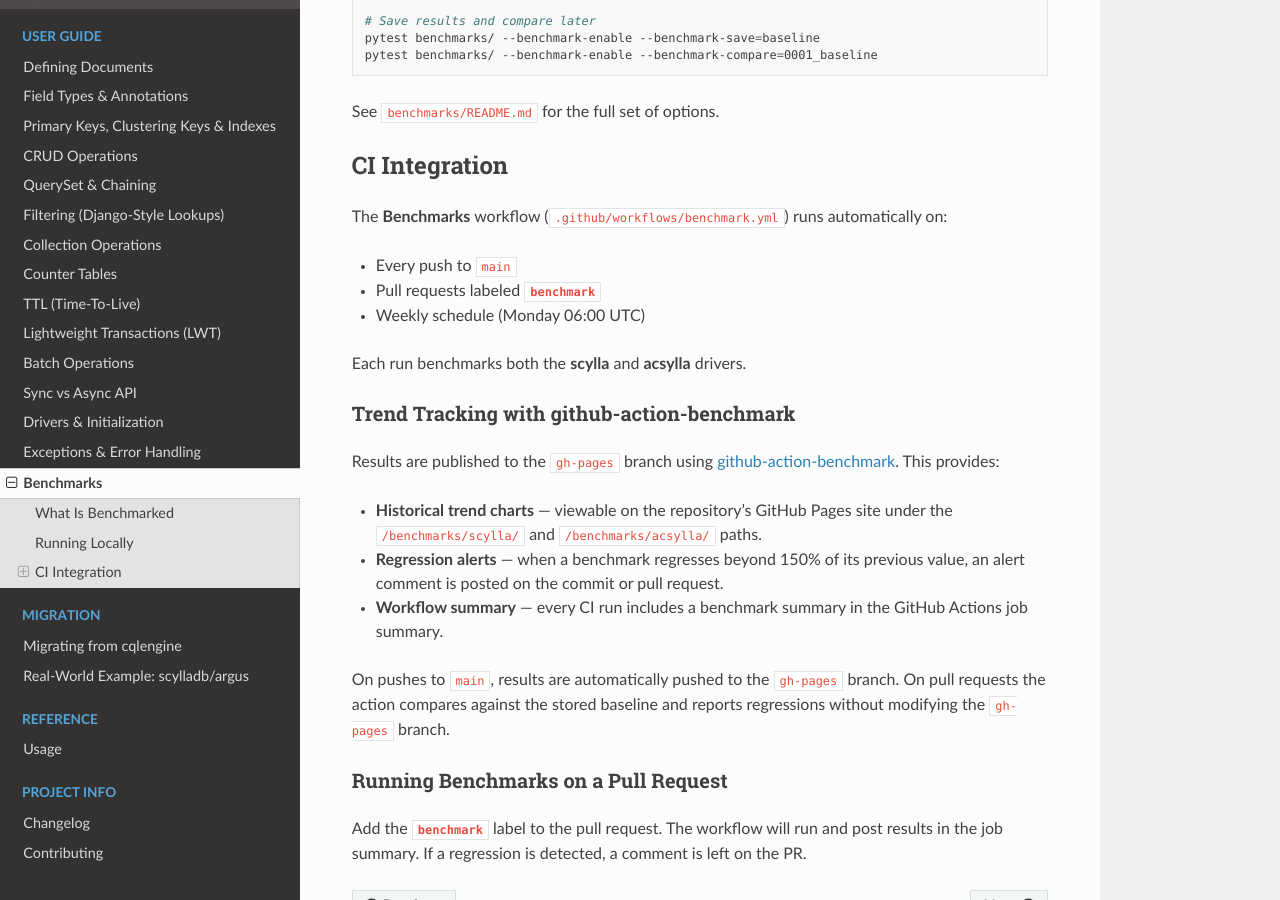
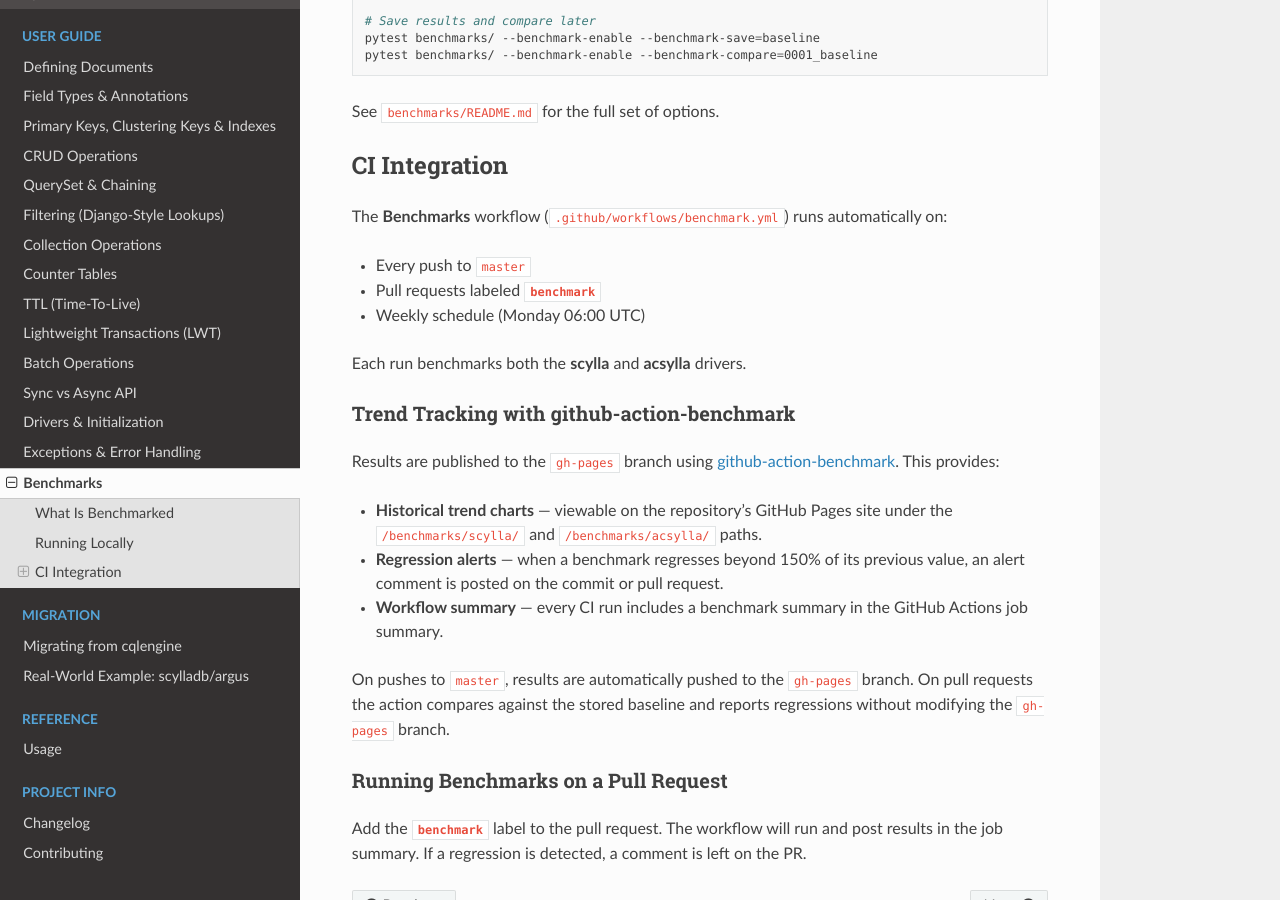
Before and after one commit to fruch/coodie, a Sphinx documentation site: the page built from docs/source/guide/benchmarks.md, in a window 1280 px wide and 900 px high, scrolled down 873 px. Built offline with Sphinx 7.4.7 and the Read the Docs theme 3.1.0, drawn with Linux system fonts in a browser that asks for light colours.

Commit message:
fix(benchmark): use master branch instead of main
Co-authored-by: fruch <340979+fruch@users.noreply.github.com>

```diff
--- a/docs/source/guide/benchmarks.md
+++ b/docs/source/guide/benchmarks.md
@@ -44,7 +44,7 @@ See `benchmarks/README.md` for the full set of options.
 The **Benchmarks** workflow (`.github/workflows/benchmark.yml`) runs
 automatically on:
 
-* Every push to `main`
+* Every push to `master`
 * Pull requests labeled **`benchmark`**
 * Weekly schedule (Monday 06:00 UTC)
 
@@ -63,7 +63,7 @@ This provides:
 * **Workflow summary** — every CI run includes a benchmark summary in the
   GitHub Actions job summary.
 
-On pushes to `main`, results are automatically pushed to the `gh-pages` branch.
+On pushes to `master`, results are automatically pushed to the `gh-pages` branch.
 On pull requests the action compares against the stored baseline and reports
 regressions without modifying the `gh-pages` branch.
 
```
Also changed, not shown: benchmarks/README.md, 1 other file.
